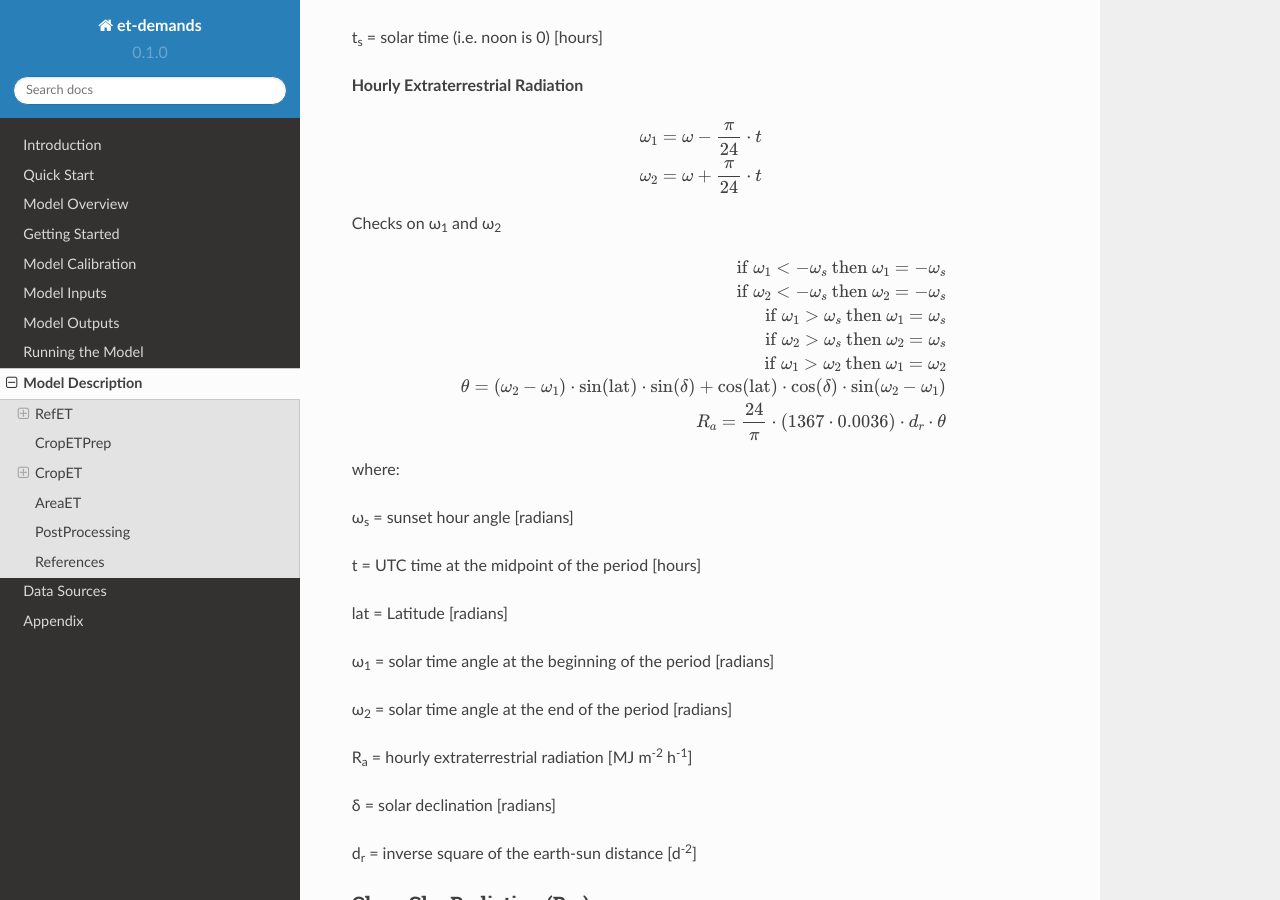
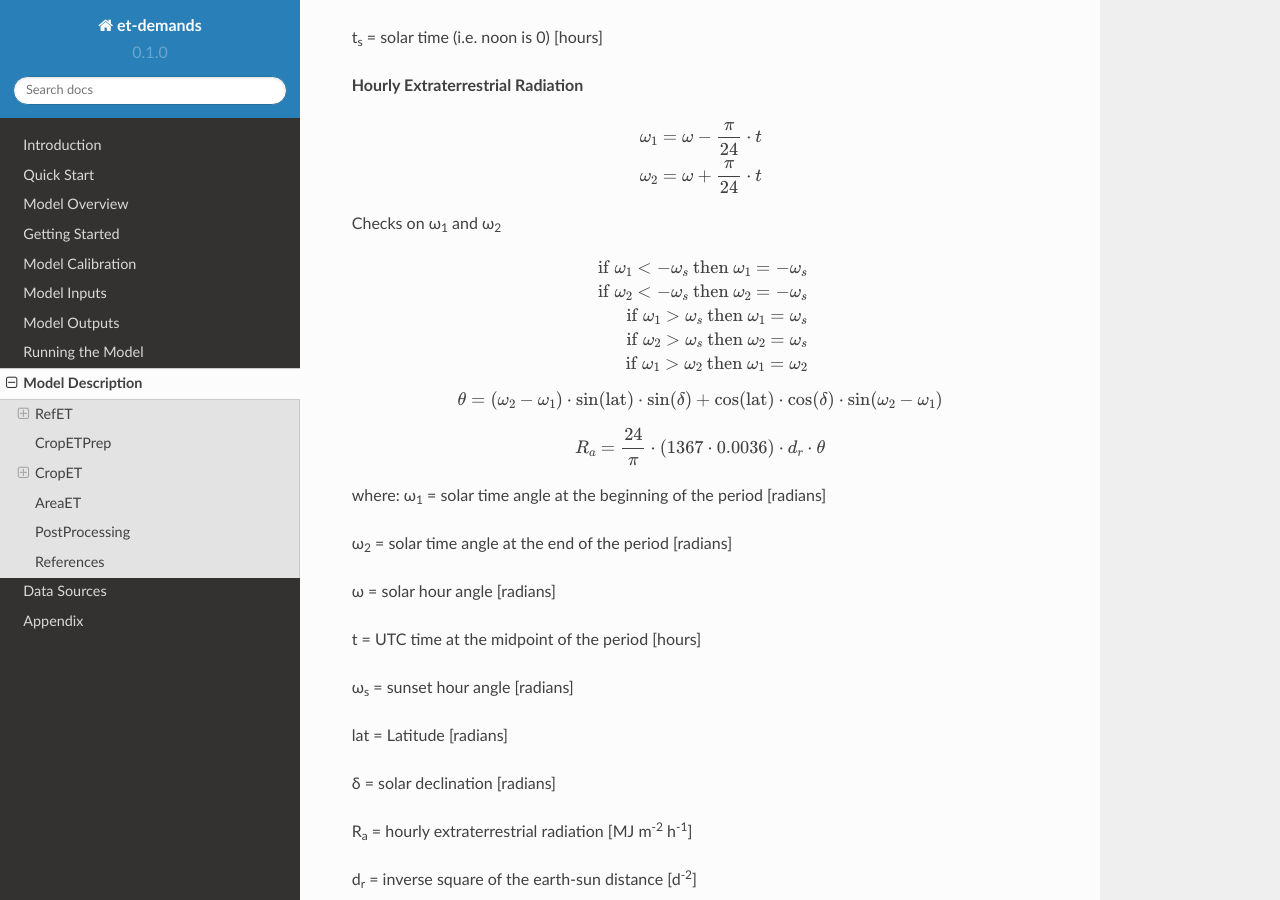
Before and after one commit to DOI-BOR/et-demands, a Sphinx documentation site: the page built from docs/model_description.rst, in a window 1280 px wide and 900 px high, scrolled down 8332 px. Built offline with Sphinx 7.4.7 and the Read the Docs theme 2.0.0, drawn with Linux system fonts in a browser that asks for light colours; formulas are drawn with MathJax 3; some of the changed text lies outside the part shown.

Commit message:
updated introduction and model description

```diff
--- a/docs/introduction.rst
+++ b/docs/introduction.rst
@@ -23,7 +23,6 @@
 ^^^^^^
 Initial model release
 
-
 Model License
 -------------
 
--- a/docs/model_description.rst
+++ b/docs/model_description.rst
@@ -106,7 +106,7 @@
 
 C\ :sub:`n` = 37.0
 
-At night, when R\ :sub:`n`< 0,
+At night, when R\ :sub:`n` < 0,
 
 C\ :sub:`d` = 0.96
 
@@ -116,7 +116,7 @@
 
 C\ :sub:`n` = 66.0
 
-At night, when R\ :sub:`n`< 0,
+At night, when R\ :sub:`n` < 0,
 
 C\ :sub:`d` = 1.7
 
@@ -292,7 +292,7 @@
 .. math::
 
   \delta=23.45 \cdot \frac{\pi}{180} \cdot \sin\left(\frac{2\pi}{365}
-  \cdot(\textrm{DOY + 284})\right)
+  \cdot(\textrm{DOY} + 284)\right)
 
 where:
 
@@ -300,7 +300,7 @@
 
 DOY = day of year
 
-**Sunset Hour Angle (ω\ :sub:`s`)**
+**Sunset Hour Angle** (ω\ :sub:`s`)
 
 .. math::
 
@@ -329,7 +329,7 @@
 
 DOY = day-of-year
 
-**Inverse Square of the Earth-Sun Distance (d\ :sub:`r`)**
+**Inverse Square of the Earth-Sun Distance** (d\ :sub:`r`)
 
 .. math::
 
@@ -436,26 +436,31 @@
 
    \textrm{if } \omega_{1} > \omega_{2} \textrm{ then } \omega_{1} = \omega_{2}
 
+.. math::
+
    \theta = (\omega_{2} - \omega_{1}) \cdot \sin(\textrm{lat}) \cdot \sin(\delta)
    + \cos(\textrm{lat}) \cdot \cos(\delta) \cdot \sin(\omega_{2} - \omega_{1})
+
+.. math::
 
    R_{a} = \frac{24}{\pi} \cdot (1367 \cdot 0.0036) \cdot d_{r} \cdot \theta
 
 where:
-
-ω\ :sub:`s` = sunset hour angle [radians]
-
-t = UTC time at the midpoint of the period [hours]
-
-lat = Latitude [radians]
-
 ω\ :sub:`1` = solar time angle at the beginning of the period [radians]
 
 ω\ :sub:`2` = solar time angle at the end of the period [radians]
 
-R\ :sub:`a` = hourly extraterrestrial radiation [MJ m\ :sup:`-2` h\ :sup:`-1`]
+ω = solar hour angle [radians]
+
+t = UTC time at the midpoint of the period [hours]
+
+ω\ :sub:`s` = sunset hour angle [radians]
+
+lat = Latitude [radians]
 
 δ = solar declination [radians]
+
+R\ :sub:`a` = hourly extraterrestrial radiation [MJ m\ :sup:`-2` h\ :sup:`-1`]
 
 d\ :sub:`r` = inverse square of the earth-sun distance [d\ :sup:`-2`]
 
```
Also changed, not shown: other parts of docs/model_description.rst (+1 -1 lines).
